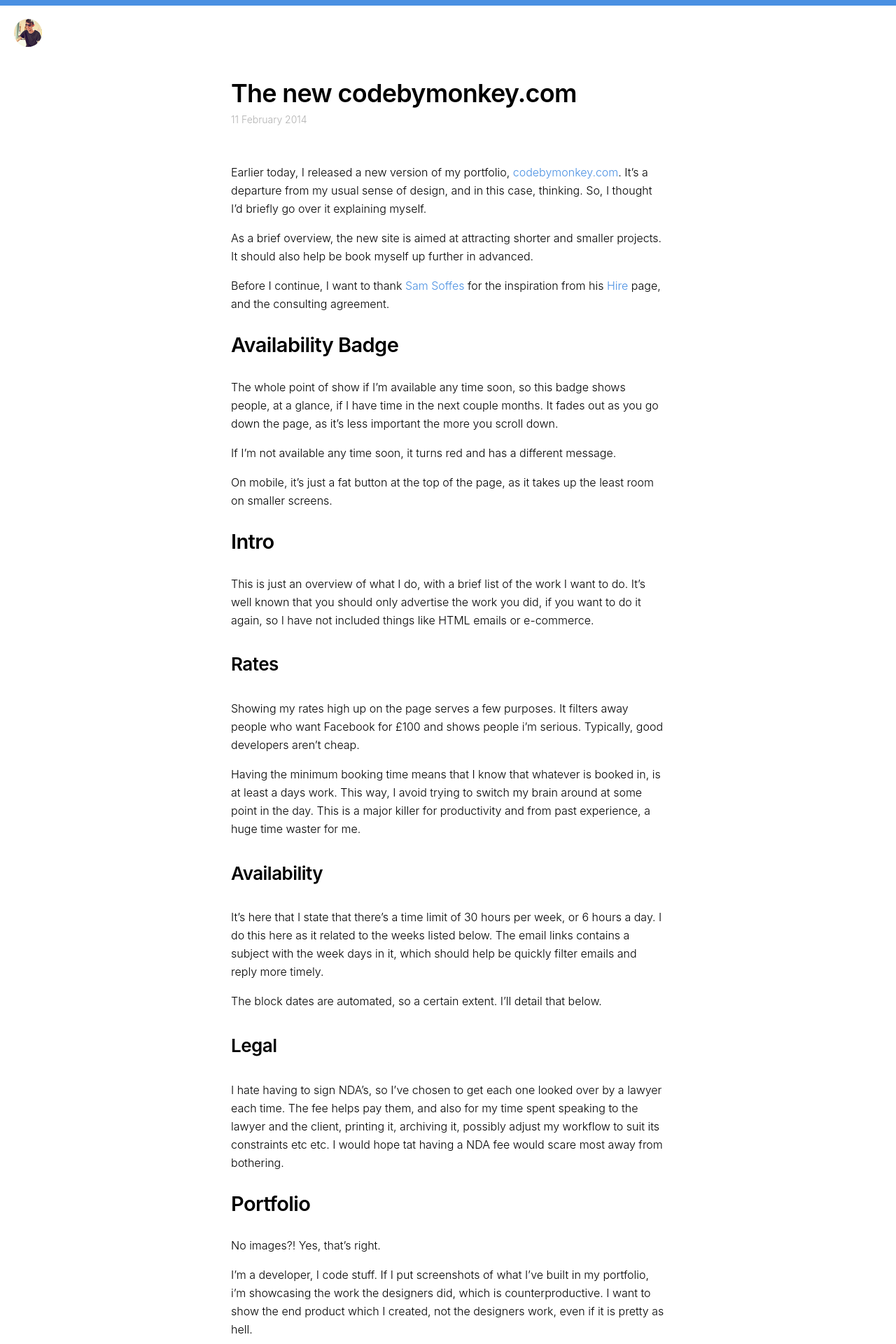
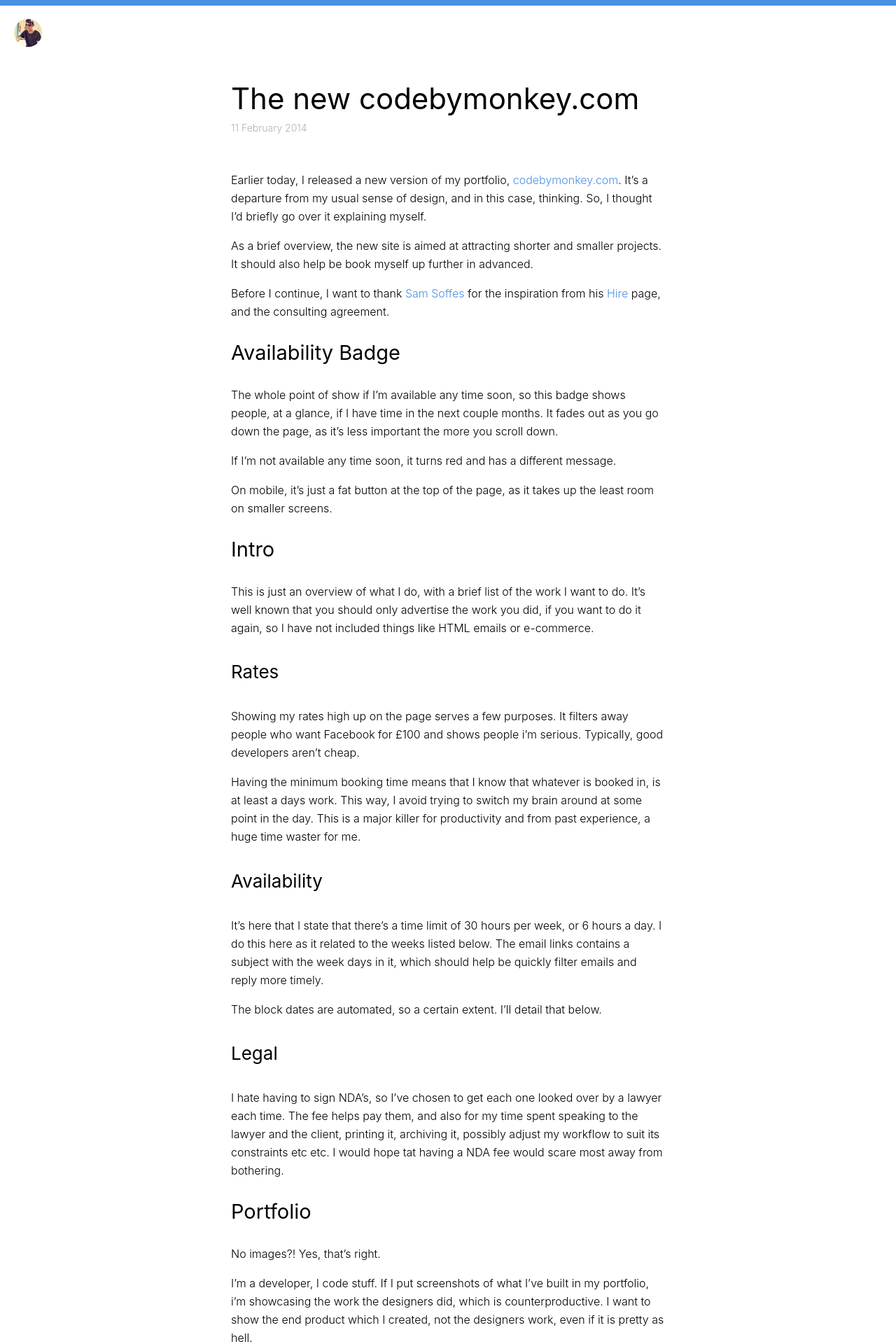
Before and after one commit to PaulAdamDavis/Old-Blog, a Jekyll site: the page built from _posts/2014-02-11-the-new-codebymonkey-com.markdown, in a window 1280 px wide. Shown: the top 1920 px of the page at 70% size. Built offline with Jekyll 4.4.1, drawn with Linux system fonts in a browser that asks for light colours; nearby versions of some CDN libraries.

Commit message:
Remove arrows from pagination and other small improvements

```diff
--- a/_layouts/post.html
+++ b/_layouts/post.html
@@ -20,13 +20,13 @@
 
     <aside class="pagination clearfix">
         {% if page.next.url %}
-            <a class="newer-posts" href="{{page.next.url}}"><span>‹</span> Newer Post</a>
+            <a class="newer-posts" href="{{page.next.url}}">Newer Post</a>
         {% endif %}
         {% if page.next.url and page.previous.url %}
         <span class="page-number">&nbsp;</span>
         {% endif %}
         {% if page.previous.url %}
-            <a class="older-posts" href="{{page.previous.url}}">Older Post <span>›</span></a>
+            <a class="older-posts" href="{{page.previous.url}}">Older Post</a>
         {% endif %}
     </aside>
 
--- a/_sass/_header.scss
+++ b/_sass/_header.scss
@@ -22,7 +22,7 @@
 
         a {
             color: currentcolor;
-            text-decoration: underline;
+            border-bottom: 1px solid currentColor;
         }
     }
 }//.home-header
--- a/_sass/_pagination.scss
+++ b/_sass/_pagination.scss
@@ -54,24 +54,6 @@
         }
     }
 
-    .newer-posts {
-        padding-left: 40px;
-
-        span {
-            left: 0;
-            text-indent: -2px;
-        }
-    }
-
-    .older-posts {
-        padding-right: 40px;
-
-        span {
-            right: 0;
-            text-indent: 1px;
-        }
-    }
-
     .page-number {
         line-height: 3rem;
         color: $grey;
--- a/_sass/_type.scss
+++ b/_sass/_type.scss
@@ -54,7 +54,8 @@
     word-break: break-word;
     line-height: 1.2;
     font-weight: 600;
-    letter-spacing: -0.02em;
+    font-weight: 400;
+    // letter-spacing: -0.02em;
 }
 
 @for $i from 1 through 6 {
--- a/_sass/_vars.scss
+++ b/_sass/_vars.scss
@@ -18,7 +18,7 @@
 // Header font sizes
 // --------------------------------------------------
 
-$header_sizes: 3.6, 3.2, 2.9, 2.6, 2.3, 2.0; // h1-h6 in `rem`
+$header_sizes: 4.2, 3.2, 2.9, 2.6, 2.3, 2.0; // h1-h6 in `rem`
 
 
 //
--- a/index.html
+++ b/index.html
@@ -33,7 +33,7 @@
 
     <aside class="pagination clearfix">
         {% if paginator.previous_page %}
-            <a class="newer-posts" href="{{ paginator.previous_page_path }}"><span>‹</span> Newer Posts</a>
+            <a class="newer-posts" href="{{ paginator.previous_page_path }}">Newer Posts</a>
         {% endif %}
 
 
@@ -42,7 +42,7 @@
         {% endif %}
 
         {% if paginator.next_page %}
-            <a class="older-posts" href="{{ paginator.next_page_path }}">Older Posts <span>›</span></a>
+            <a class="older-posts" href="{{ paginator.next_page_path }}">Older Posts</a>
         {% endif %}
     </aside>
 
```
